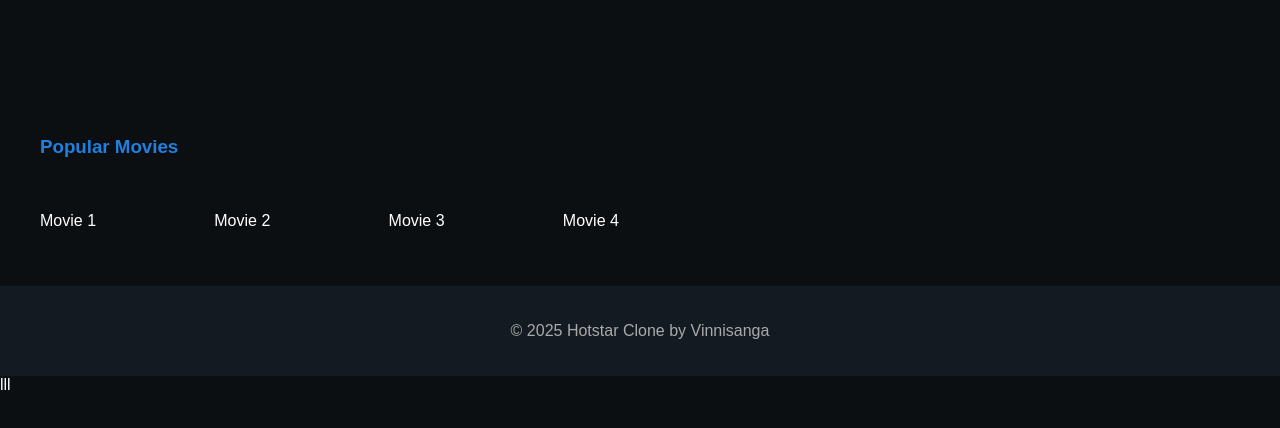
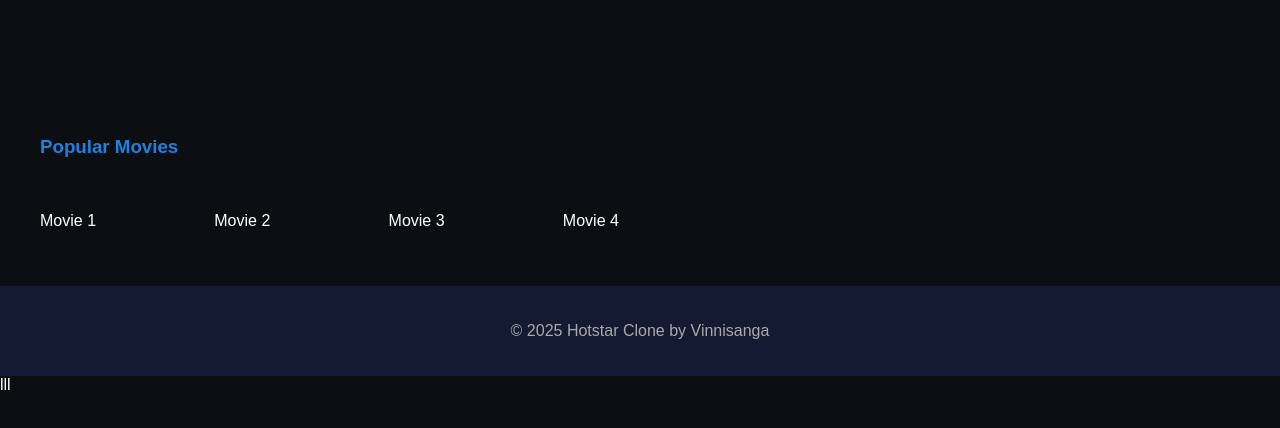
Before and after one commit to VinniSanga/Hotstar, a plain HTML site: page index.html in a window 1280 px wide. Shown: the part 308-736 px from the top of the page. Drawn offline with Linux system fonts and the light colour scheme.

Commit message:
Update style.css

```diff
--- a/style.css
+++ b/style.css
@@ -83,6 +83,6 @@ nav a:hover {
 footer {
   text-align: center;
   padding: 20px;
-  background-color: #131a22;
+  background-color: #131a32;
   color: #aaa;
 }
```
